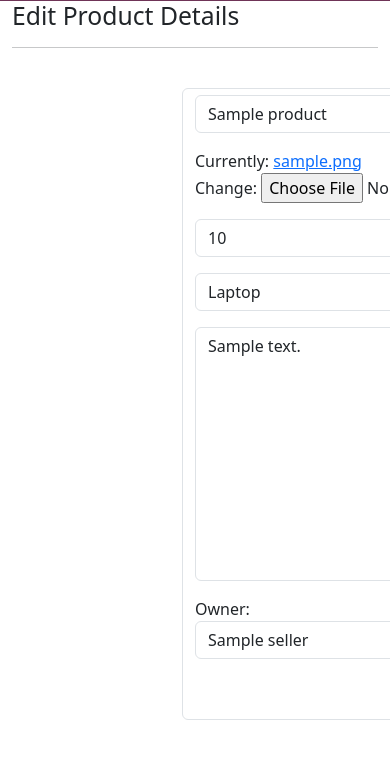
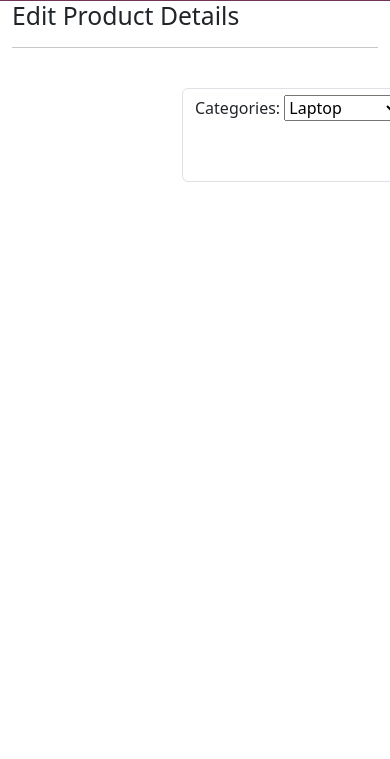
Before and after one commit to AnggiAnggiana/E-Commerce-Python-, a Django app: page /edit_product/1 in a window 390 px wide; the page is wider, and only the part inside the window is pictured. Shown: the part 65-824 px from the top of that part. Run offline with Django 5.2, Linux system fonts and the light colour scheme; tables that the repository leaves empty hold one stand-in row (values such as "Sample post").

Commit message:
fix: remove 'categories' class models, revise the field in products class models and. Feat: add some new field in Smartphones class models.

```diff
--- a/stores/forms.py
+++ b/stores/forms.py
@@ -7,23 +7,21 @@ from django.forms.widgets import SelectDateWidget
 class ProductForms(ModelForm):
     class Meta:
         model = Products
-        fields = ('name', 'image', 'price', 'category', 'description', 'owner')
+        fields = ('categories',)
         labels = {
-            'name': '',
-            'image': '',
-            'price': '',
-            'category': '',
-            'description': '',
+            'categories': '',
         }
 
-        #styling form
-        widgets = {
-            'name': forms.TextInput(attrs={'class': 'form-control', 'placeholder': 'Type name of product here'}),
-            'price': forms.TextInput(attrs={'class': 'form-control', 'placeholder': 'Insert price of product(numbers)'}),
-            'category': forms.Select(attrs={'class': 'form-control', 'placeholder': '-- Choose Category --'}),
-            'description': forms.Textarea(attrs={'class': 'form-control', 'placeholder': 'Add product description'}),
-            'owner': forms.Select(attrs={'class': 'form-control', 'placeholder': '-- Choose Category --'}),
-        }
+    CATEGORIES_CHOICES = [
+        ('Laptop', 'Laptop'),
+        ('Smartphone', 'Smartphone'),
+        ('Foods', 'Foods'),
+        ('Book', 'Book'),
+        ('Outfit', 'Outfit'),
+    ]
+
+    categories = forms.ChoiceField(choices=CATEGORIES_CHOICES)
+
 
 class ProfileForms(ModelForm):
     class Meta:
@@ -99,8 +97,12 @@ class SellerForms(ModelForm):
 class SmartphoneForms(ModelForm):
     class Meta:
         model = Smartphone
-        fields = ('memory_capacity', 'ram_capacity', 'warranty_period', 'stock', 'seller_Address', 'condition', 'brand')
+        fields = ('name', 'categories', 'price', 'image', 'memory_capacity', 'ram_capacity', 'warranty_period', 'stock', 'seller_Address', 'condition', 'brand', 'owner', 'description')
         labels = {
+            'name': '',
+            'categories': '',
+            'price': '',
+            'image': '',
             'memory_capacity': '',
             'ram_capacity': '',
             'warranty_period': '',
@@ -108,10 +110,15 @@ class SmartphoneForms(ModelForm):
             'seller_Address': '',
             'condition': '',
             'brand': '',
+            'owner': '',
+            'description': '',
         }
 
         #Styling Form
         widgets = {
+            'name': forms.TextInput(attrs={'class': 'form-control', 'placeholder': 'Product Name'}),
+            'categories': forms.Select(attrs={'class': 'form-control', 'placeholder': 'Select Categories'}),
+            'price': forms.TextInput(attrs={'class': 'form-control', 'placeholder': 'Type Product Price (Numbers) e.g 1000000'}),
             'memory_capacity': forms.TextInput(attrs={'class': 'form-control', 'placeholder': '120GB'}),
             'ram_capacity': forms.TextInput(attrs={'class': 'form-control', 'placeholder': '10GB'}),
             'warranty_period': forms.TextInput(attrs={'class': 'form-control', 'placeholder': '2 years'}),
@@ -119,4 +126,6 @@ class SmartphoneForms(ModelForm):
             'seller_Address': forms.TextInput(attrs={'class': 'form-control', 'placeholder': 'Sent From (Type the Address here)'}),
             'condition': forms.Select(attrs={'class': 'form-control', 'placeholder': '-- Choose Condition --'}),
             'brand': forms.Select(attrs={'class': 'form-control', 'placeholder': '-- Choose Brand --'}),
+            'owner': forms.Select(attrs={'class': 'form-control', 'placeholder': '-- Choose Owner --'}),
+            'description': forms.Textarea(attrs={'class': 'form-control', 'placeholder': 'Product Description'}),
         }
--- a/stores/models.py
+++ b/stores/models.py
@@ -66,7 +66,8 @@ class Sellers(models.Model):
     class Meta:
         verbose_name_plural = 'Sellers'
 
-class Categories(models.Model):
+
+class Products(models.Model):
     CATEGORIES_CHOICES = [
         ('Laptop', 'Laptop'),
         ('Smartphone', 'Smartphone'),
@@ -79,24 +80,6 @@ class Categories(models.Model):
 
     def __str__(self):
         return self.categories
-
-    class Meta:
-        verbose_name_plural = 'Categories'
-
-class Products(models.Model):
-    name = models.CharField(max_length=100)
-    price = models.IntegerField()
-    category = models.ForeignKey(Categories, on_delete=models.CASCADE)
-    description = models.TextField(max_length=300, blank=True, null=True)
-    image = models.ImageField(upload_to='uploads/product')
-    owner = models.ForeignKey(Sellers, on_delete=models.CASCADE, default='')
-
-    def __str__(self):
-        return self.name
-
-    # Put (.) after 3 numbers from behind
-    def formatted_price(self):
-        return '{:,.0f}'.format(self.price).replace(',','.')
 
     class Meta:
         verbose_name_plural = 'Products'
@@ -118,11 +101,14 @@ class Transactions(models.Model):
 
 # Product based on category
 class Smartphone(models.Model):
+    name = models.CharField(max_length=100, default='')
+    categories = models.ForeignKey(Products, on_delete=models.CASCADE, default=None)
+    price = models.IntegerField(default=None)
+    image = models.ImageField(upload_to='uploads/product', default=None)
     memory_capacity = models.CharField(max_length=30, blank=True, null=True)
     ram_capacity = models.CharField(max_length=30, blank=True, null=True)
     warranty_period = models.CharField(max_length=30, blank=True, null=True)
-    stock = models.IntegerField(default='')
-    seller_Address = models.CharField(max_length=30, blank=True, null=True)
+    stock = models.IntegerField(default=None)
     CONDITION_CHOICES = [
         ('New', 'New'),
         ('Second-hand', 'Second-hand'),
@@ -147,6 +133,16 @@ class Smartphone(models.Model):
     ]
 
     brand = models.CharField(max_length=30, choices=BRAND_CHOICES, default='')
+    description = models.TextField(max_length=300, blank=True, null=True)
+    seller_Address = models.CharField(max_length=80, blank=True, null=True)
+    owner = models.ForeignKey(Sellers, on_delete=models.CASCADE, default='')
+
+    def __str__(self):
+        return self.name
+
+    # Put (.) after 3 numbers from behind
+    def formatted_price(self):
+        return '{:,.0f}'.format(self.price).replace(',','.')
 
     class Meta:
         verbose_name_plural = 'Smartphones'
--- a/stores/templates/stores/homepage.html
+++ b/stores/templates/stores/homepage.html
@@ -22,7 +22,7 @@
             {% endfor %}
         {% endif %}
     {% else %}<br>
-        <h3> Category: {{ gadget.category }} </h3>
+        <h3> Category: </h3>
         <br><br>
 
         <div class="container">
--- a/stores/templates/stores/product_list.html
+++ b/stores/templates/stores/product_list.html
@@ -29,7 +29,7 @@
                     <div class="card-sub-title">
                         <h3 style="padding-top: 5px; margin-left: 26px;">Product Spesifications:</h3>
                     </div>
-                    <h6>Category: {{ list_product.category.name }} </h6>
+                    <h6>Category: {{ list_product.name }} </h6>
                     <div class="card-sub-title">
                         <h3 style="padding-top: 5px; margin-left: 26px;">Product Description:</h3>
                     </div>
--- a/stores/views.py
+++ b/stores/views.py
@@ -1,5 +1,5 @@
 from django.shortcuts import render, redirect, get_object_or_404
-from stores.models import Products, Customers, Categories
+from stores.models import Products, Customers
 import locale
 from .forms import ProductForms, ProfileForms, SellerForms, SmartphoneForms
 
@@ -28,15 +28,15 @@ def product_show(request, product_id):
 def add_product(request):
     submitted = False
     if request.method == 'POST':
-        product_add = ProductForms(request.POST, request.FILES)
+        product_add = ProductForms(request.POST)
         smartphone_add = SmartphoneForms(request.POST, request.FILES)
-        if product_add.is_valid() and smartphone_add.is_valid():
+        if product_add.is_valid(): #and smartphone_add.is_valid():
             product_add.save()
-            product_instance = product_add.save()
-            if product_instance.category.categories == 'Smartphone':
-                smartphone_instance = smartphone_add.save(commit=False)
-                smartphone_instance.product = product_instance
-                smartphone_instance.save()
+            # product_instance = product_add.save()
+            # if product_instance.categories.categories == 'Smartphone':
+            #     smartphone_instance = smartphone_add.save(commit=False)
+            #     smartphone_instance.product = product_instance
+            #     smartphone_instance.save()
             messages.success(request, 'Successfully added product')
             return redirect(reverse('homepage') + '?submitted=True')
     else:
```
Also changed, not shown: stores/admin.py (+10 -3 lines), stores/templates/stores/product_add.html (+3 -4 lines), media/uploads/product/siluet.jpg (added), stores/migrations/0001_initial.py, stores/migrations/0002_alter_customers_owner_id.py (deleted), stores/migrations/0003_remove_customers_password_remove_sellers_password_and_more.py (deleted), stores/migrations/0004_smartphone.py (deleted), stores/migrations/0005_alter_smartphone_options_remove_categories_name_and_more.py (deleted).
